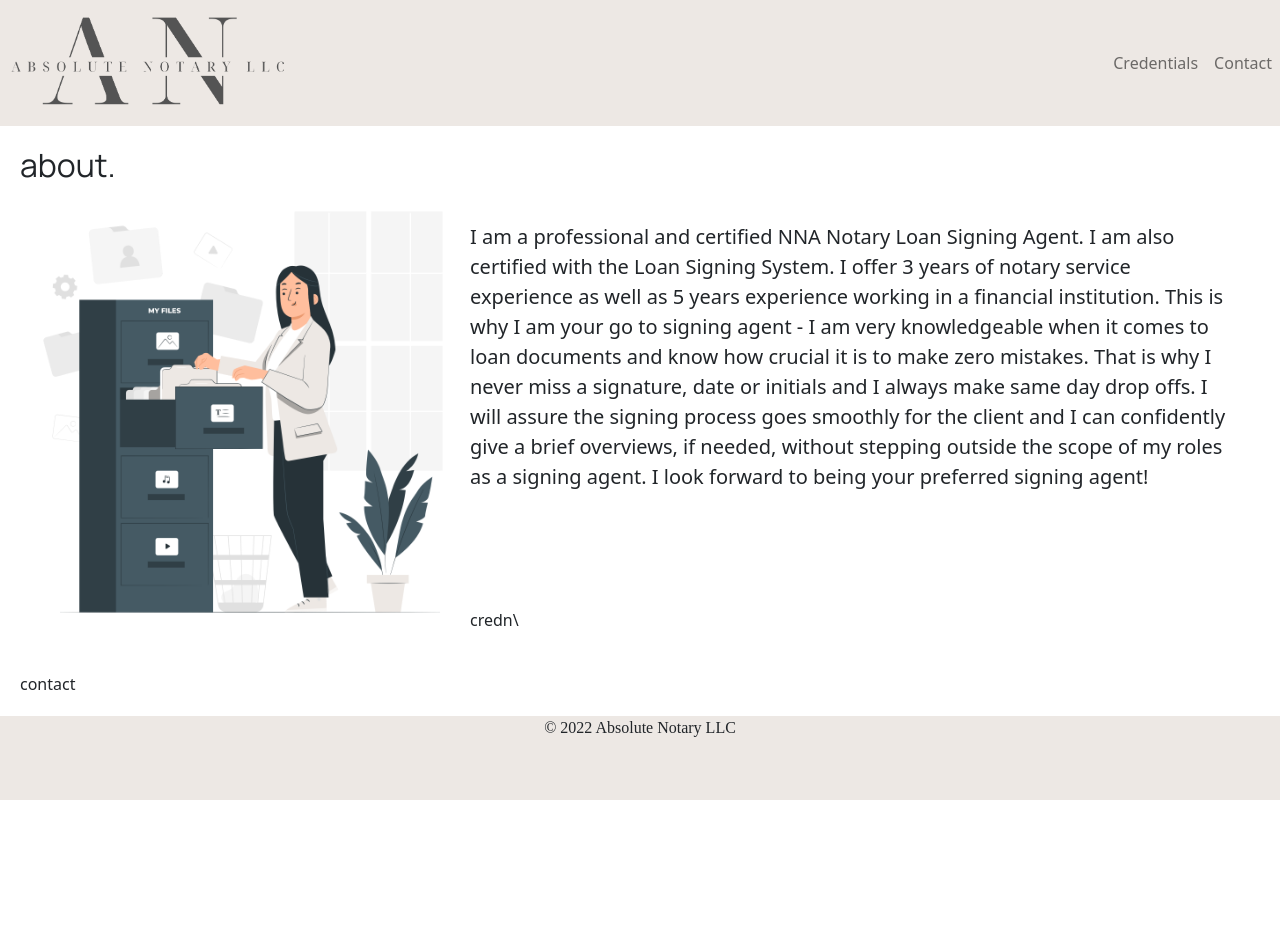
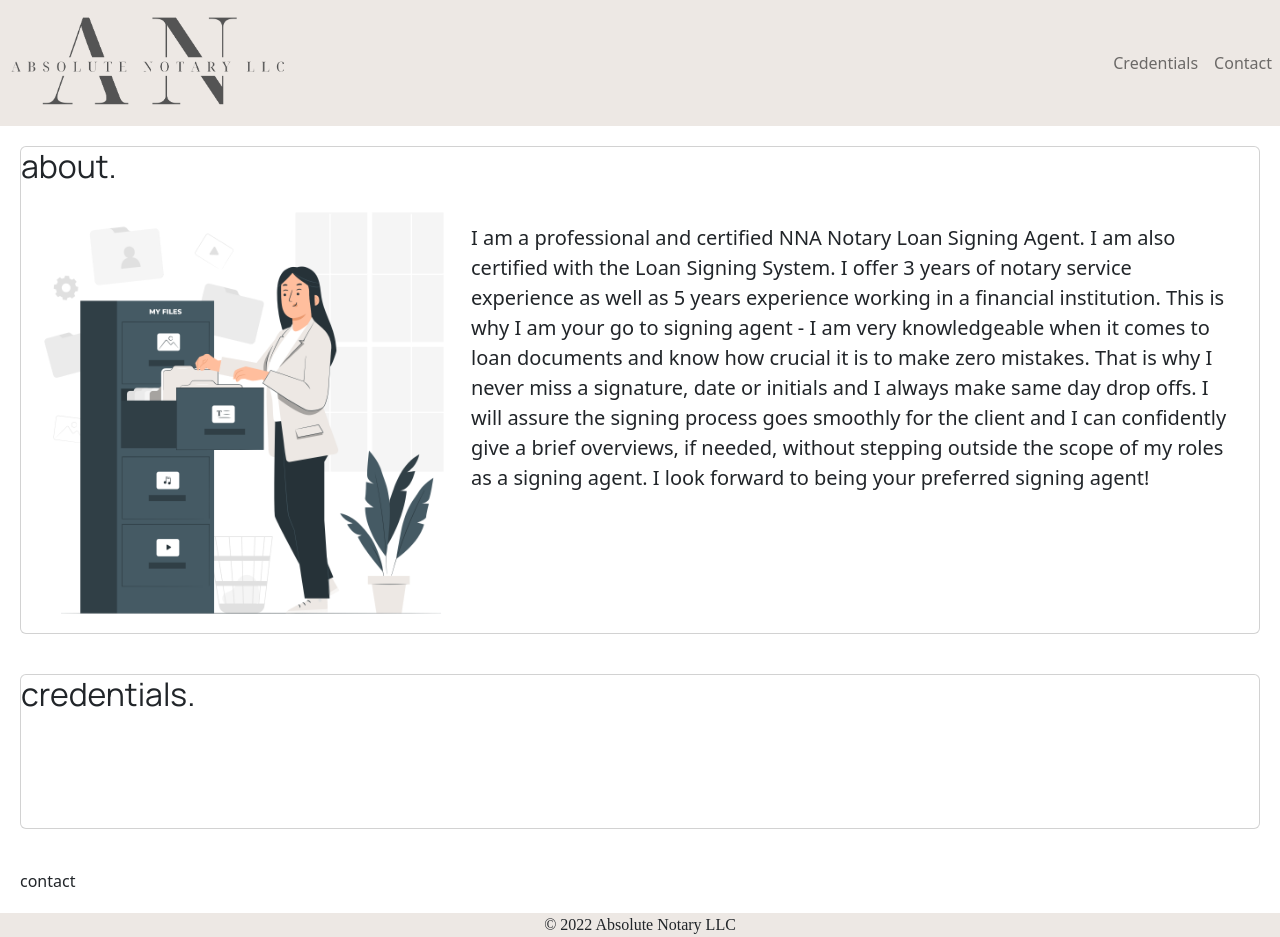
Before and after one commit to trivera777/AbsoluteNotaryLLC, a React (Create React App) app: page / in a window 1280 px wide. Before the commit the page ends 800 px from the top, so only its background shows below. Built offline with nearby package versions, Linux system fonts and the light colour scheme.

Commit message:
about component good for now. working on credentials component

```diff
--- a/src/Components/About/About.js
+++ b/src/Components/About/About.js
@@ -3,27 +3,29 @@ import "./about.css";
 import { Card } from "react-bootstrap";
 import files from "../../files.png";
 
-
 function About() {
   return (
     <div className="about" id="about">
+      <Card>
         <blockquote className="blockquote mb-0">
           <h2>about.</h2>
           <img src={files} className="files" alt="Files" />
           <p>
             I am a professional and certified NNA Notary Loan Signing Agent. I
             am also certified with the Loan Signing System. I offer 3 years of
-              notary service experience as well as 5 years experience working in
-              a financial institution. This is why I am your go to signing agent
-              - I am very knowledgeable when it comes to loan documents and know
-              how crucial it is to make zero mistakes. That is why I never miss
-              a signature, date or initials and I always make same day drop
-              offs. I will assure the signing process goes smoothly for the
-              client and I can confidently give a brief overviews, if needed,
-              without stepping outside the scope of my roles as a signing agent.
-              I look forward to being your preferred signing agent!
-            </p><br />
+            notary service experience as well as 5 years experience working in a
+            financial institution. This is why I am your go to signing agent - I
+            am very knowledgeable when it comes to loan documents and know how
+            crucial it is to make zero mistakes. That is why I never miss a
+            signature, date or initials and I always make same day drop offs. I
+            will assure the signing process goes smoothly for the client and I
+            can confidently give a brief overviews, if needed, without stepping
+            outside the scope of my roles as a signing agent. I look forward to
+            being your preferred signing agent!
+          </p>
+          <br />
         </blockquote>
+      </Card>
     </div>
   );
 }
--- a/src/Components/About/about.css
+++ b/src/Components/About/about.css
@@ -2,7 +2,6 @@
 
 .about {
   padding: 20px;
-
   background-color: #fff;
 }
 
--- a/src/Components/Credentials/Credentials.js
+++ b/src/Components/Credentials/Credentials.js
@@ -7,7 +7,15 @@ import nsa from "../../nsa.png";
 function Credentials() {
   return (
     <div className="credentials" id="credentials">
-      credn\
+      <Card>
+        <blockquote className="blockquote mb-0">
+          <h2>credentials.</h2>
+          <p>
+
+          </p>
+          <br />
+        </blockquote>
+      </Card>
     </div>
   );
 }
```
Lines whose indentation alone changed are shown as unchanged.
